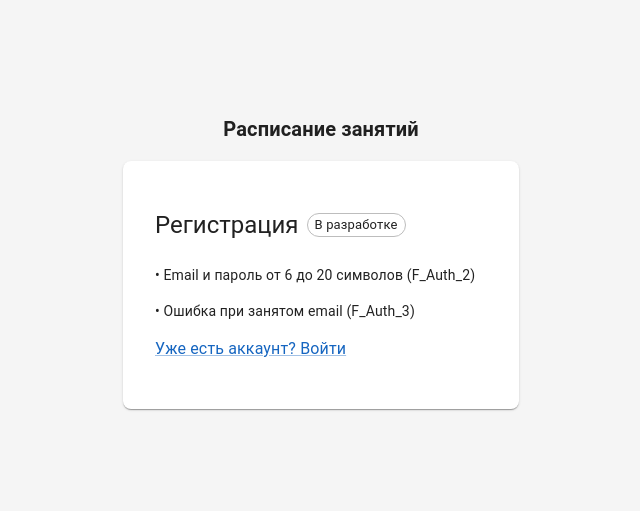
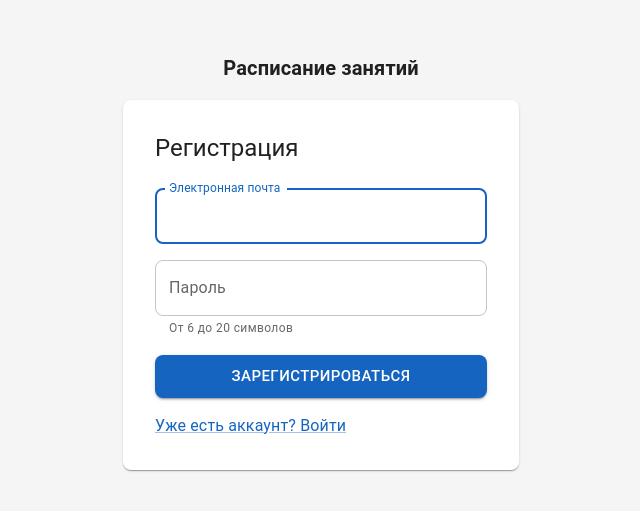
Before and after one commit to User1235321/Lessons-schedules-service, a React (Vite) app in the folder frontend/: page /register in a window 1280 px wide. Shown: the part 139-650 px from the top of the page, without its empty margins (319-959 px from the left). Built offline with nearby package versions, Linux system fonts and the light colour scheme; no server answers.

Commit message:
feat(frontend): add registration form

```diff
--- a/frontend/src/features/auth/pages/RegisterPage.jsx
+++ b/frontend/src/features/auth/pages/RegisterPage.jsx
@@ -2,17 +2,34 @@ import { Link } from "@mui/material";
 import { Link as RouterLink } from "react-router";
 
 import { paths } from "../../../app/paths.js";
-import PlaceholderPage from "../../../components/PlaceholderPage.jsx";
+import { useAuth } from "../AuthProvider.jsx";
+import CredentialsForm from "../components/CredentialsForm.jsx";
+import {
+  collectErrors,
+  MAX_PASSWORD_LENGTH,
+  MIN_PASSWORD_LENGTH,
+  validateEmail,
+  validateNewPassword
+} from "../validation.js";
+
+const validate = ({ email, password }) =>
+  collectErrors({ email: validateEmail(email), password: validateNewPassword(password) });
 
 export default function RegisterPage() {
+  const { register } = useAuth();
+
   return (
-    <PlaceholderPage
+    <CredentialsForm
       title="Регистрация"
-      planned={["Email и пароль от 6 до 20 символов (F_Auth_2)", "Ошибка при занятом email (F_Auth_3)"]}
+      submitLabel="Зарегистрироваться"
+      passwordAutoComplete="new-password"
+      passwordHelperText={`От ${MIN_PASSWORD_LENGTH} до ${MAX_PASSWORD_LENGTH} символов`}
+      validate={validate}
+      onSubmit={register}
     >
       <Link component={RouterLink} to={paths.login}>
         Уже есть аккаунт? Войти
       </Link>
-    </PlaceholderPage>
+    </CredentialsForm>
   );
 }
```
Also changed, not shown: 1 other file (tests, documents, lock files or other folders).
